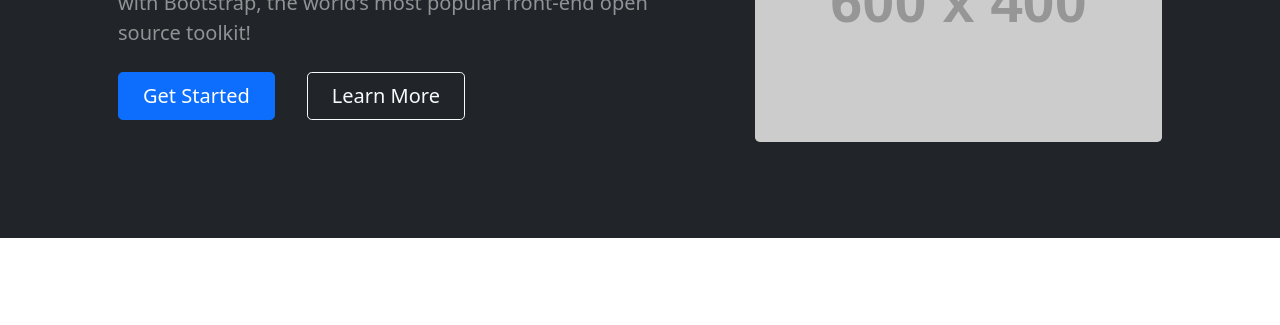
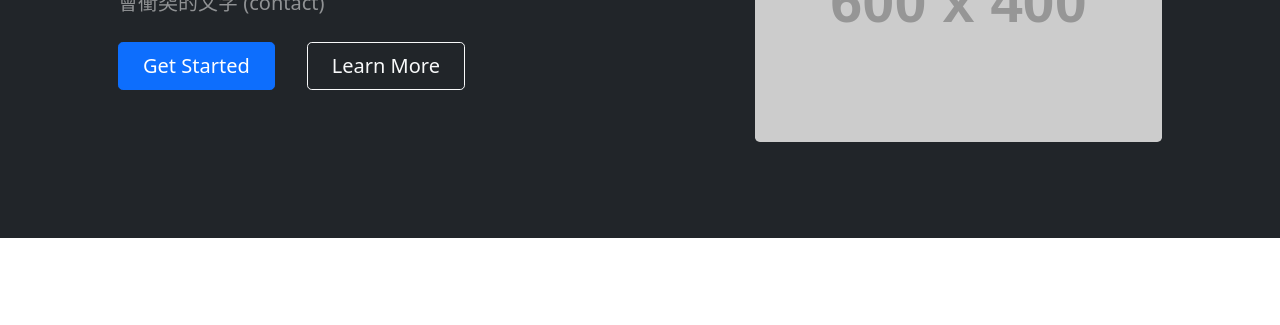
Before and after one commit to guitimliu/clut_git_advance2023, a plain HTML site: page index.html in a window 1280 px wide. Shown: the part 281-606 px from the top of the page. Drawn offline with nearby package versions, Linux system fonts and the light colour scheme; placeholder pictures from the web are drawn by us.

Commit message:
update desc

```diff
--- a/index.html
+++ b/index.html
@@ -52,7 +52,7 @@
                         <div class="col-lg-8 col-xl-7 col-xxl-6">
                             <div class="my-5 text-center text-xl-start">
                                 <h1 class="display-5 fw-bolder text-white mb-2">Home</h1>
-                                <p class="lead fw-normal text-white-50 mb-4">Quickly design and customize responsive mobile-first sites with Bootstrap, the world’s most popular front-end open source toolkit!</p>
+                                <p class="lead fw-normal text-white-50 mb-4">會衝突的文字 (contact)</p>
                                 <div class="d-grid gap-3 d-sm-flex justify-content-sm-center justify-content-xl-start">
                                     <a class="btn btn-primary btn-lg px-4 me-sm-3" href="#features">Get Started</a>
                                     <a class="btn btn-outline-light btn-lg px-4" href="#!">Learn More</a>
```
